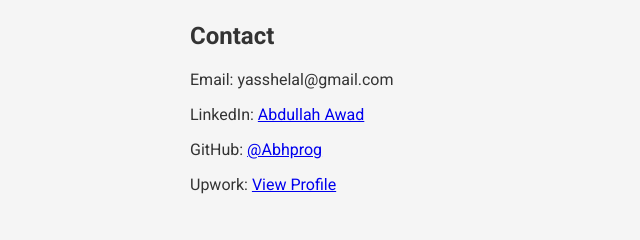
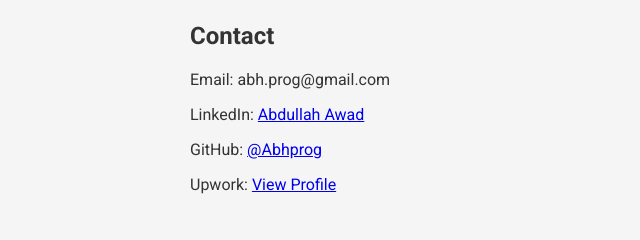
Before and after one commit to Abhprog/abdullahawad, a plain HTML site: page index.html in a window 1280 px wide. Shown: the part 902-1142 px from the top of the page, 0-640 px from the left. Drawn offline with Linux system fonts and the light colour scheme.

Commit message:
Update index.html

```diff
--- a/index.html
+++ b/index.html
@@ -90,7 +90,7 @@
 
   <section id="contact">
     <h2>Contact</h2>
-    <p>Email: yasshelal@gmail.com</p>
+    <p>Email: abh.prog@gmail.com</p>
     <p>LinkedIn: <a href="https://www.linkedin.com/in/abdullah-awad-092764146">Abdullah Awad</a></p>
     <p>GitHub: <a href="https://github.com/Abhprog">@Abhprog</a></p>
     <p>Upwork: <a href="https://www.upwork.com/freelancers/~01c5a1ef7e0f4b4120">View Profile</a></p>
```
